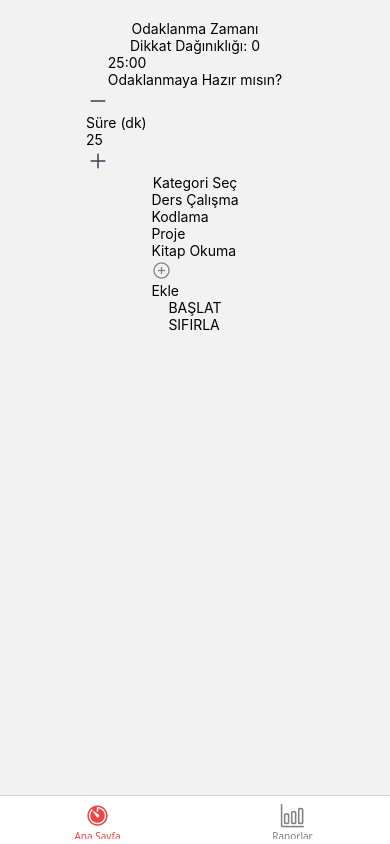
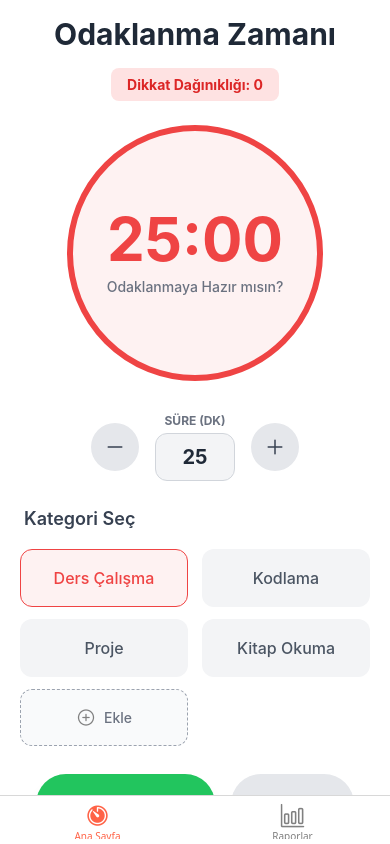
Before and after one commit to Metehanglsr/Mobil-Programlama, a React Native app in the folder FocusApp/: screen / in a window 390 px wide. Built offline with nearby package versions, Linux system fonts and the light colour scheme.

Commit message:
bazi hatalar duzeltildi

```diff
--- a/FocusApp/App.js
+++ b/FocusApp/App.js
@@ -7,6 +7,8 @@ import { SafeAreaProvider } from "react-native-safe-area-context";
 import HomeScreen from "./src/screens/HomeScreen";
 import ReportsScreen from "./src/screens/ReportsScreen";
 
+import "./global.css";
+
 const Tab = createBottomTabNavigator();
 
 export default function App() {
@@ -15,18 +17,20 @@ export default function App() {
       <NavigationContainer>
         <Tab.Navigator
           screenOptions={({ route }) => ({
+            headerShown: false,
             tabBarIcon: ({ focused, color, size }) => {
               let iconName;
+
               if (route.name === "Ana Sayfa") {
                 iconName = focused ? "timer" : "timer-outline";
               } else if (route.name === "Raporlar") {
                 iconName = focused ? "bar-chart" : "bar-chart-outline";
               }
+
               return <Ionicons name={iconName} size={size} color={color} />;
             },
-            tabBarActiveTintColor: "#ef4444",
+            tabBarActiveTintColor: "tomato",
             tabBarInactiveTintColor: "gray",
-            headerShown: false,
           })}
         >
           <Tab.Screen name="Ana Sayfa" component={HomeScreen} />
--- a/FocusApp/src/screens/HomeScreen.js
+++ b/FocusApp/src/screens/HomeScreen.js
@@ -28,17 +28,16 @@ export default function HomeScreen() {
   } = useFocusTimer();
 
   return (
-    <SafeAreaView edges={["top", "left", "right"]} className="flex-1 bg-white">
+    <SafeAreaView className="flex-1 bg-white" edges={["top", "left", "right"]}>
       <ScrollView
         contentContainerStyle={{
           alignItems: "center",
-          paddingTop: 20,
           paddingHorizontal: 20,
           paddingBottom: 40,
         }}
         showsVerticalScrollIndicator={false}
       >
-        <Text className="text-3xl font-bold mb-4 text-gray-800">
+        <Text className="text-3xl font-bold mb-4 text-gray-800 mt-4">
           Odaklanma Zamanı
         </Text>
 
--- a/FocusApp/src/screens/ReportsScreen.js
+++ b/FocusApp/src/screens/ReportsScreen.js
@@ -118,11 +118,8 @@ export default function ReportsScreen() {
   };
 
   return (
-    <SafeAreaView
-      edges={["top", "left", "right"]}
-      className="flex-1 bg-gray-50"
-    >
-      <View className="px-5 pt-4 flex-1">
+    <SafeAreaView className="flex-1 bg-white" edges={["top", "left", "right"]}>
+      <View className="px-5 flex-1">
         <ReportsHeader onClear={handleClearData} />
 
         <ScrollView
```
